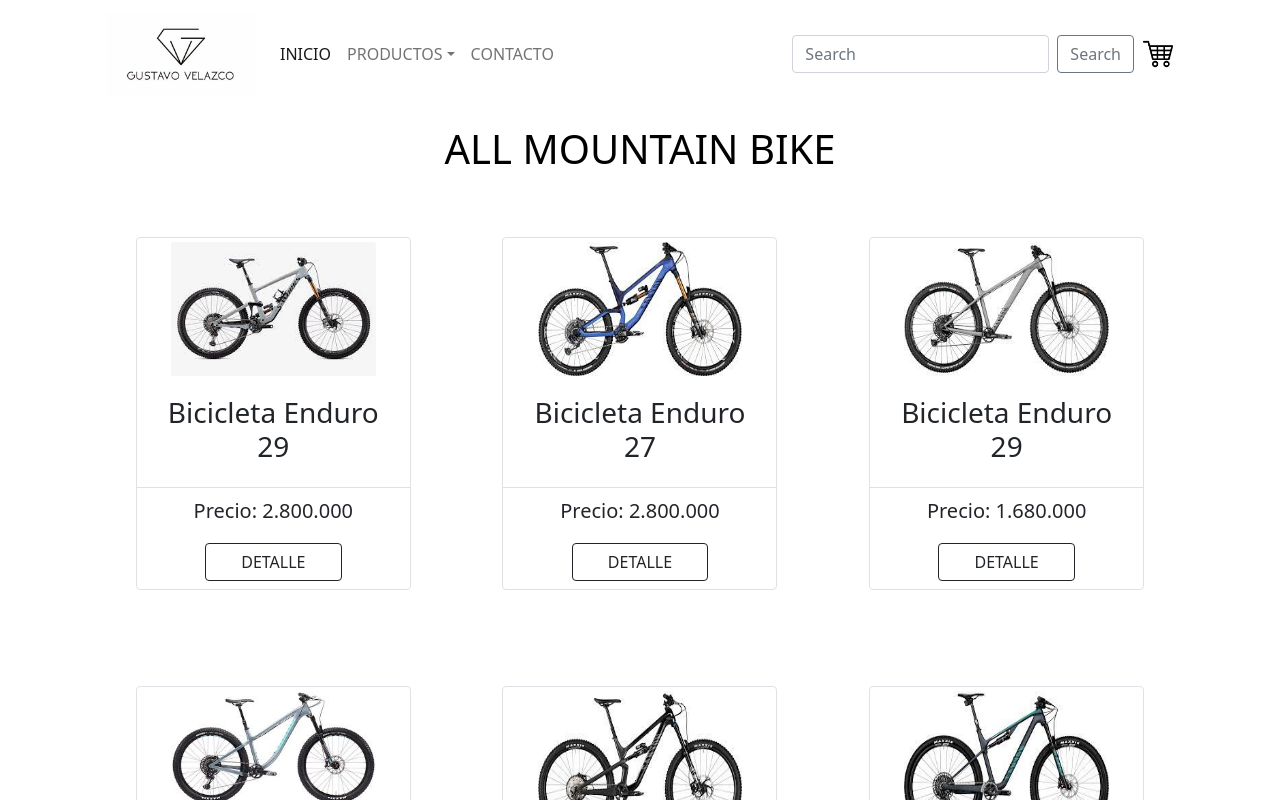
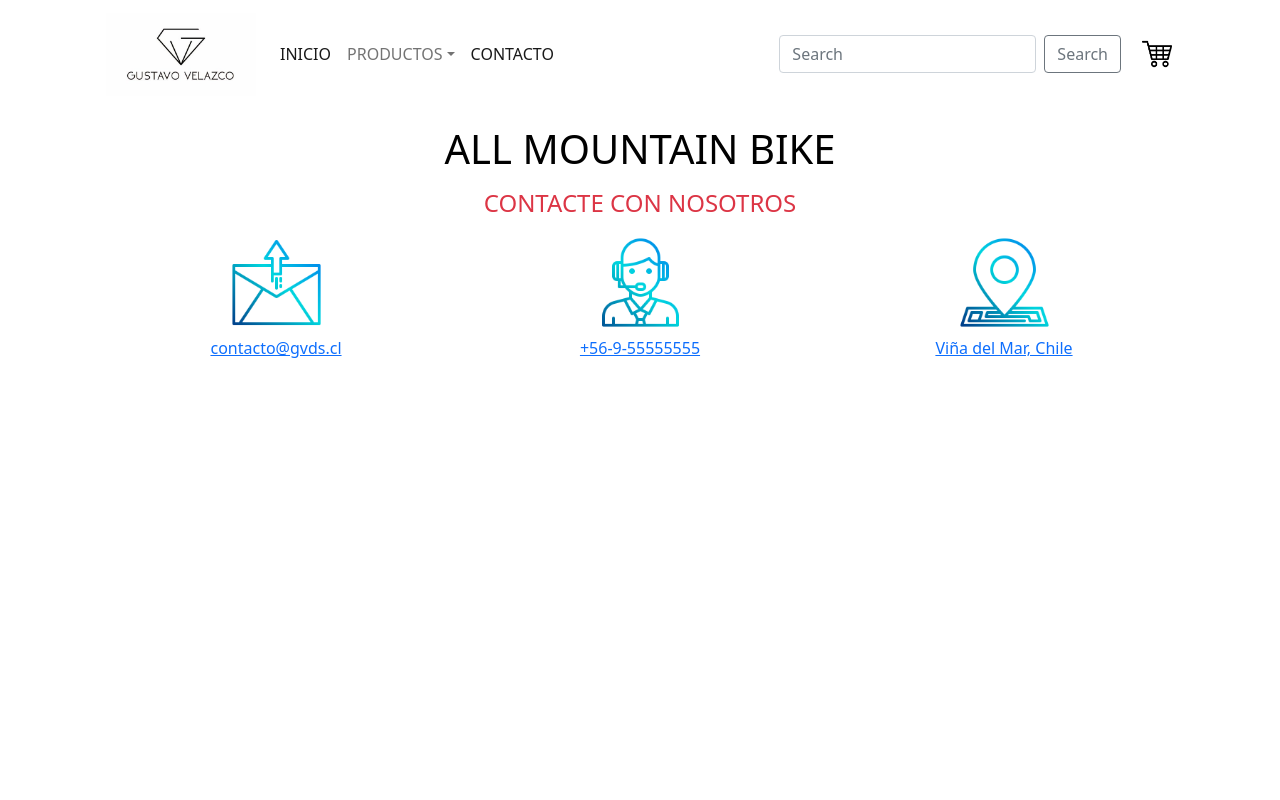
Before and after one commit to wilander200/ProyectoFinalReact, a React (Create React App) app: page /contacto in a window 1280 px wide. Before the commit this address led to /. Shown: the top 800 px of the page. Built offline with nearby package versions, Linux system fonts and the light colour scheme.

Commit message:
Final desafio 9

```diff
--- a/src/App.js
+++ b/src/App.js
@@ -1,10 +1,13 @@
 import { BrowserRouter, Routes, Route, Navigate} from 'react-router-dom';
-import 'bootstrap/dist/css/bootstrap.min.css';
 import ItemListContainer from './containers/ItemListContainer/ItemListContainer';
 import BarraNavegacion from './components/NavBar/NavBar';
-import './App.css';
 import ItemDetailContainer from './containers/ItemDetailContainer/ItemDetailContainer';
 import Cart from './components/Cart/Cart'
+import GuiaTalla from './components/GuiaTalla/GuiaTalla';
+import Contacto from './Contacto/Contacto';
+import './App.css';
+import 'bootstrap/dist/css/bootstrap.min.css';
+
 
 function App() {
   return (
@@ -21,6 +24,8 @@ function App() {
             <Route path="/category/:categoryId" element={<ItemListContainer/>}/>
             <Route path='/detail/:detailId' element={<ItemDetailContainer/>}/>
             <Route path='/cart' element={<Cart/>} />
+            <Route path='/guiaTalla' element={<GuiaTalla/>} />
+            <Route path='/contacto' element={<Contacto/>} />
             <Route path="/*" element={<Navigate to='/'/>}/>
         </Routes>
       </div>
--- /dev/null
+++ b/src/Contacto/Contacto.jsx
@@ -0,0 +1,25 @@
+
+
+export default function Contacto() {
+  return (
+    <>
+    <h3 className="h4 text-danger">CONTACTE CON NOSOTROS</h3>
+    <div className="mx-1 p-2 d-flex">
+        <div className="d-flex flex-column">
+            <img className="mx-auto my-1 w-25" src="/img/icons/mail 2.AVIF" alt="email"/>
+            <a className="text-center my-1 " href="mailto:contacto@gvds.cl">contacto@gvds.cl</a>
+        </div>
+        <div className="d-flex flex-column">
+            <img className="mx-auto my-1 w-25" src="/img/icons/call-center.AVIF" alt="telefono"/>
+            <a className="text-center my-1" href="tel:+56955555555">+56-9-55555555</a>
+        </div>
+        <div className="d-block">
+            <img className="mx-auto my-1 w-25" src="/img/icons/map.AVIF" alt="ubicacion"/>
+            <div className="my-1 mx-auto d-flex justify-content-center">
+                <a className="mx-auto" rel="noopener" href="https://www.google.cl/maps/@-32.9261174,-71.5336387,15.52z" target="_blank">Viña del Mar, Chile</a>
+            </div>
+        </div>
+    </div>
+    </>
+  )
+}
--- /dev/null
+++ b/src/components/GuiaTalla/GuiaTalla.jsx
@@ -0,0 +1,10 @@
+
+
+export default function GuiaTalla() {
+  return (
+    <div>
+        <h3 className="h4 text-danger">GUIA DE TALLAS PARA TODAS NUESTRAS BICICLETAS</h3>
+        <img src="/img/guiaDeTallas.jpg"></img>
+    </div>
+  )
+}
--- a/src/components/ItemCount/ItemCount.jsx
+++ b/src/components/ItemCount/ItemCount.jsx
@@ -15,11 +15,10 @@ export default function ItemCount(props) {
             }
         }
 
-    const onAdd = () => {
-        if (props.stock > 0) {
-            alert(count)
-        }
+    const addition = () => {
+        props.onAdd (count)
     }
+
 return (
         <div className="d-flex justify-content-evenly align-items-center m-1 p-1">
             <div className="w-50 d-flex justify-content-center align-content-center">
@@ -29,7 +28,7 @@ return (
             </div>
             <div className="w-50">
                 <Card.Body>
-                    {props.stock < 1 ? <p className="fw-bolder text-danger">AGOTADO</p> : <Button variant="outline-dark" onClick = {onAdd} >Agregar al Carrito</Button> }
+                    {props.stock < 1 ? <p className="fw-bolder text-danger">AGOTADO</p> : <Button variant="outline-dark" onClick = {addition} >Agregar al Carrito</Button> }
                 </Card.Body>
             </div>
         </div>
--- a/src/components/ItemDetail/ItemDetail.jsx
+++ b/src/components/ItemDetail/ItemDetail.jsx
@@ -1,7 +1,18 @@
+import { Button } from "react-bootstrap";
+import { useState } from "react";
+import { Link } from "react-router-dom";
 import ItemCount from "../ItemCount/ItemCount";
 
 
-export default function ItemDetail({product , name}) {
+export default function ItemDetail({product}) {
+
+    const [isCant, setIsCant] = useState(false)
+
+    const onAdd = (cantidad) => {
+        console.log(cantidad)
+        setIsCant(true)
+    }
+
   return (
     <div className="d-flex my-5 justify-content-between">
         <img className="img-fluid h-25 w-50 border border-secondary" src={`${product.image}`} alt={`${product.name}`} />
@@ -12,7 +23,19 @@ export default function ItemDetail({product , name}) {
                 <p>Precio : {product.price.toLocaleString("es-CL")} CLP</p>
                 <p>Stock: {product.stock}</p>
             </div>
-            <ItemCount initial = {1} stock = {`${product.stock}`} onAdd={" "}/>
+            {isCant ?
+                <div className="d-flex justify-content-around">
+                    <Link to = '/'>
+                        <Button variant="outline-dark">Continuar comprando</Button>
+                    </Link>
+                    <Link to = '/cart'>
+                        <Button variant="outline-dark">Terminar mi compra</Button>
+                    </Link>
+                </div>
+                :
+                <ItemCount initial = {1} stock = {`${product.stock}`} onAdd={onAdd}/>
+
+            }
         </div>
     </div>
   )
--- a/src/components/NavBar/NavBar.jsx
+++ b/src/components/NavBar/NavBar.jsx
@@ -35,15 +35,11 @@ const BarraNavegacion = () => {
             BICICLETAS ELECTRICAS
           </NavLink>
           <NavDropdown.Divider />
-          {/*  hay que hacer un componente que trabaje estas cosas aparte */}
-          <NavDropdown.Item href="ofertas.html">
-            OFERTAS
-          </NavDropdown.Item>
-          <NavDropdown.Item href="guias.html">
+          <NavLink className="dropdown-item" to='/guiaTalla'>
             GUIA DE TALLAS
-          </NavDropdown.Item>
+          </NavLink>
         </NavDropdown>
-        <Nav.Link href="contacto.html">CONTACTO</Nav.Link>
+        <NavLink className='nav-link active' to='/contacto'>CONTACTO</NavLink>
 
       </Nav>
       <Form className="d-flex mx-2">
--- a/src/containers/ItemDetailContainer/ItemDetailContainer.jsx
+++ b/src/containers/ItemDetailContainer/ItemDetailContainer.jsx
@@ -14,21 +14,18 @@ export default function ItemDetailContainer() {
     if (detailId) {
       setTimeout (() => {
         gFetch
-        .then((data)=> setProducts(data))
+        .then((data)=> setProducts(data.find((d)=>d.id===detailId)))
         .catch((err)=> console.log(err))
         .finally(()=>setLoading(false))
       }, 2000);
   }
   }, [detailId])
 
-
-const id = detailId -1
-
 return (
   <>
       { loading ? <img className="w-25 mx-auto " src="/img/loading.gif" alt="loading" />
       :
-          <ItemDetail product={products[id]} name="will"/>
+          <ItemDetail product={products}/>
       }
   </>
   )
```
Also changed, not shown: public/img/guiaDeTallas.jpg (added).
